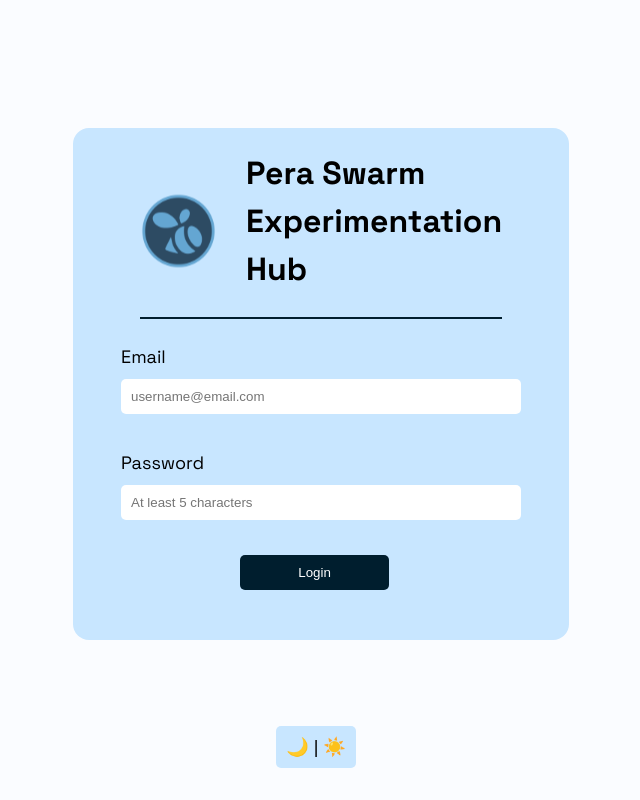
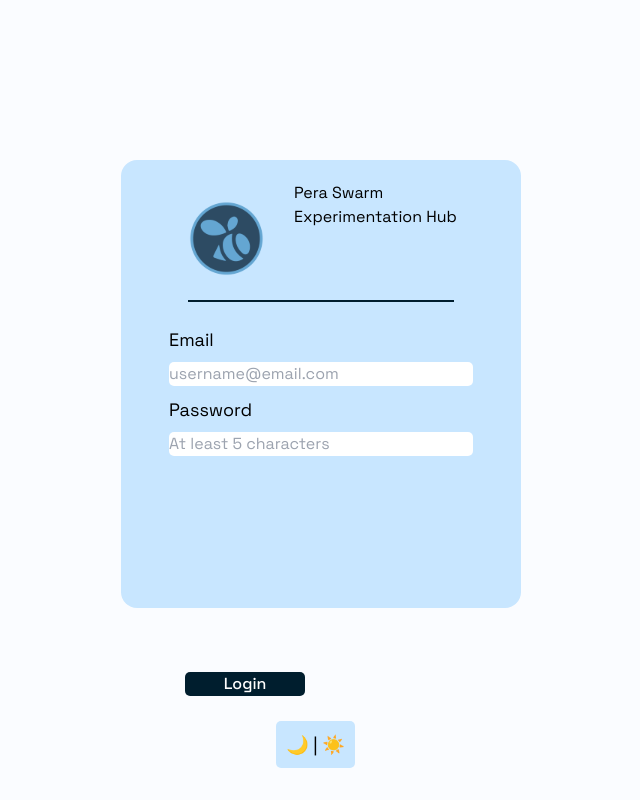
Before and after one commit to cepdnaclk/e19-3yp-Pera-Swarm-Modular-Robots, a React (Vite) app in the folder client-webapp/: page / in a window 1280 px wide. Shown: the whole page, without its empty margins (319-959 px from the left). Built offline with nearby package versions, Linux system fonts and the light colour scheme.

Commit message:
add tailwindcss to index.css

```diff
--- a/client-webapp/src/index.css
+++ b/client-webapp/src/index.css
@@ -1,69 +1,8 @@
-/* :root {
-  font-family: Inter, system-ui, Avenir, Helvetica, Arial, sans-serif;
-  line-height: 1.5;
-  font-weight: 400;
 
-  color-scheme: light dark;
-  color: rgba(255, 255, 255, 0.87);
-  background-color: #242424;
 
-  font-synthesis: none;
-  text-rendering: optimizeLegibility;
-  -webkit-font-smoothing: antialiased;
-  -moz-osx-font-smoothing: grayscale;
-  -webkit-text-size-adjust: 100%;
-}
-
-a {
-  font-weight: 500;
-  color: #646cff;
-  text-decoration: inherit;
-}
-a:hover {
-  color: #535bf2;
-}
-
-body {
-  margin: 0;
-  display: flex;
-  place-items: center;
-  min-width: 320px;
-  min-height: 100vh;
-}
-
-h1 {
-  font-size: 3.2em;
-  line-height: 1.1;
-}
-
-button {
-  border-radius: 8px;
-  border: 1px solid transparent;
-  padding: 0.6em 1.2em;
-  font-size: 1em;
-  font-weight: 500;
-  font-family: inherit;
-  background-color: #1a1a1a;
-  cursor: pointer;
-  transition: border-color 0.25s;
-}
-button:hover {
-  border-color: #646cff;
-}
-button:focus,
-button:focus-visible {
-  outline: 4px auto -webkit-focus-ring-color;
-}
-
-@media (prefers-color-scheme: light) {
-  :root {
-    color: #213547;
-    background-color: #ffffff;
-  }
-  a:hover {
-    color: #747bff;
-  }
-  button {
-    background-color: #f9f9f9;
-  }
-} */
+@import 'tailwindcss/base';
+@import 'tailwindcss/components';
+@import 'tailwindcss/utilities';
+@tailwind base;
+@tailwind components;
+@tailwind utilities;
```
